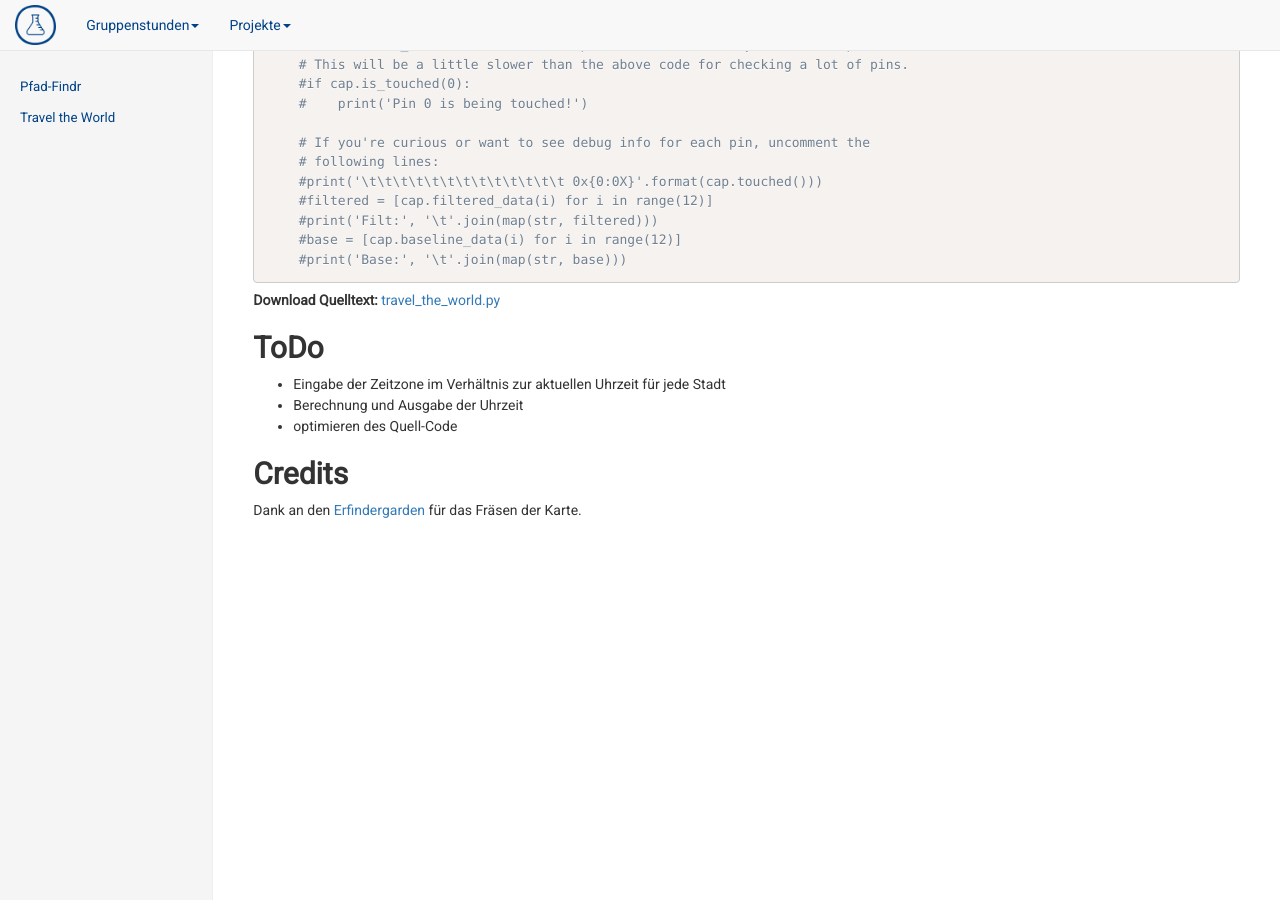
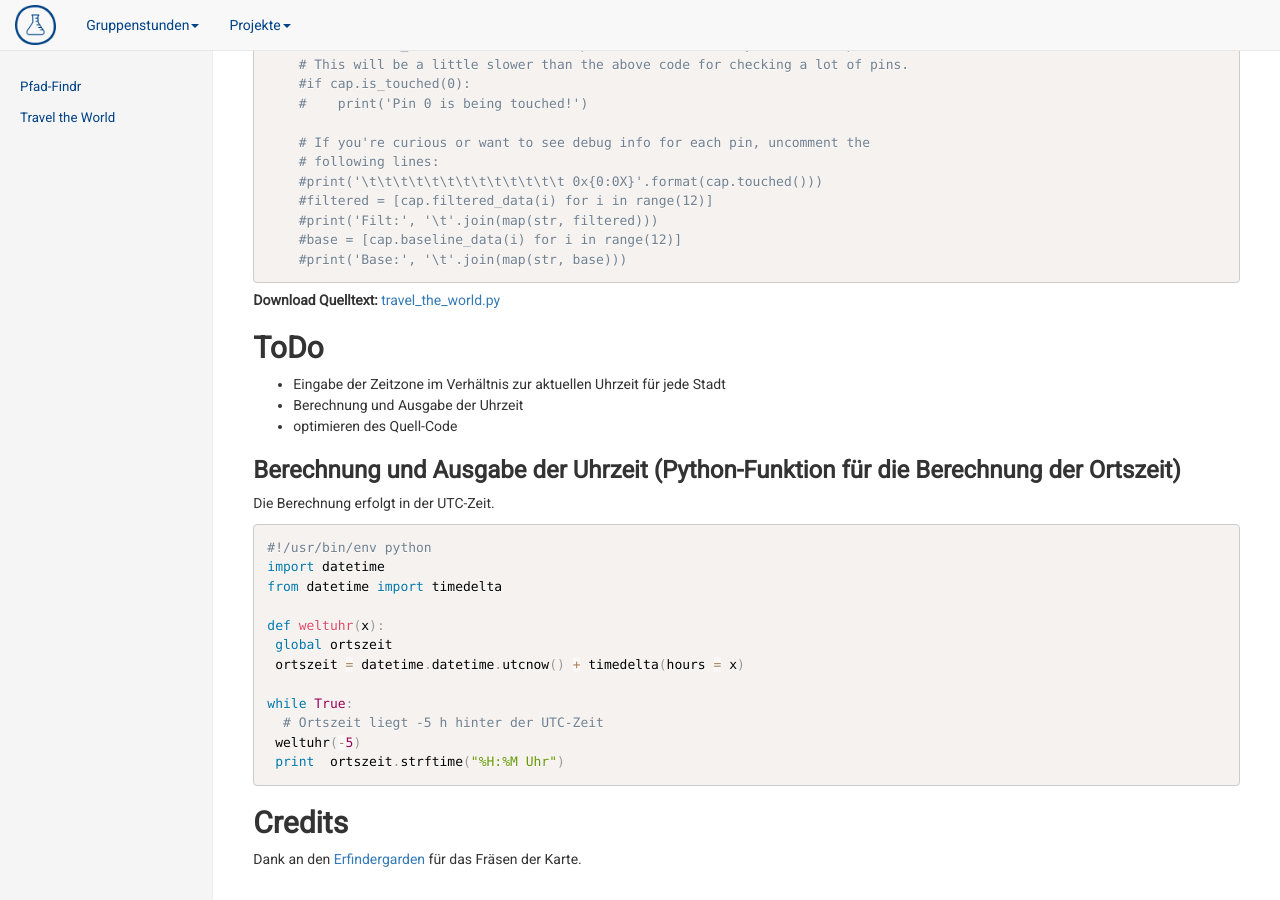
Before and after one commit to vcp-scoutlab/vcp-scoutlab.github.io, a Jekyll site: the page built from scoutlab-2017/travel_the_world/trave_the_world.md, in a window 1280 px wide and 900 px high, scrolled down 6000 px. Built offline with Jekyll 4.4.1, drawn with Linux system fonts in a browser that asks for light colours; before the commit the page ends 6551 px from its top, so only the background shows below that.

Commit message:
Lösungsansatz zur Berechnung und Ausgabe der Ortszeit
Lösungsansatz für die noch fehlende Berechnung und Ausgabe der Ortszeit (Python-Funktion für die Berechnung der Ortszeit)

````diff
--- a/scoutlab-2017/travel_the_world/trave_the_world.md
+++ b/scoutlab-2017/travel_the_world/trave_the_world.md
@@ -267,5 +267,23 @@ while True:
 + Berechnung und Ausgabe der Uhrzeit
 + optimieren des Quell-Code
 
+### Berechnung und Ausgabe der Uhrzeit (Python-Funktion für die Berechnung der Ortszeit)
+Die Berechnung erfolgt in der UTC-Zeit.
+```python
+#!/usr/bin/env python
+import datetime
+from datetime import timedelta
+
+def weltuhr(x):
+ global ortszeit
+ ortszeit = datetime.datetime.utcnow() + timedelta(hours = x)
+
+while True:
+  # Ortszeit liegt -5 h hinter der UTC-Zeit
+ weltuhr(-5)
+ print  ortszeit.strftime("%H:%M Uhr")
+```
+
+
 ## Credits
 Dank an den [Erfindergarden](https://www.erfindergarden.de) für das Fräsen der Karte.
````
Also changed, not shown: other parts of scoutlab-2017/travel_the_world/trave_the_world.md (+1 -1 lines).
